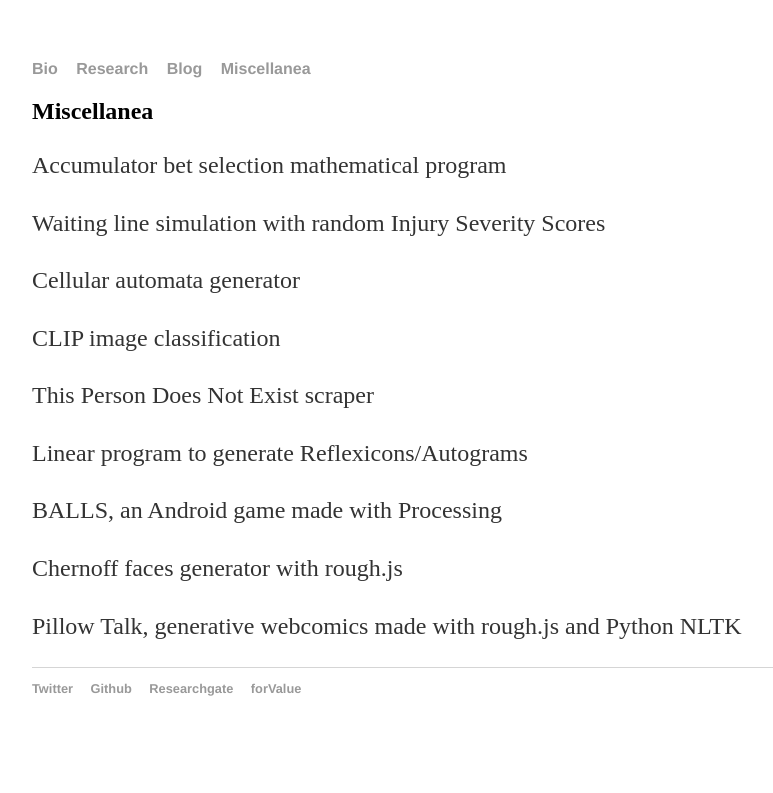
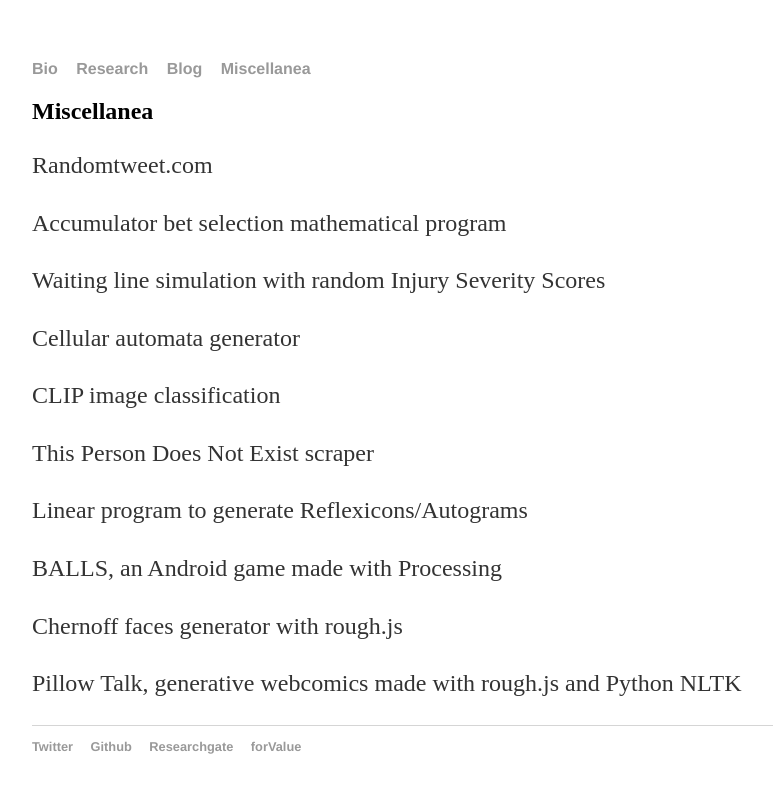
Before and after one commit to ndehouche/ndehouche.github.io, a Jekyll site: the page built from misc/index.html, in a window 1280 px wide. Shown: the top 793 px of the page, without its empty margins (160-933 px from the left). Built offline with Jekyll 4.4.1, drawn with Linux system fonts in a browser that asks for light colours.

Commit message:
Update index.html

```diff
--- a/misc/index.html
+++ b/misc/index.html
@@ -8,6 +8,10 @@
 
 
 
+    <div class="col-sm-4 cold-md-4">
+        <a   target="_blank"  href="http://randomtweet.com">
+        <p>Randomtweet.com</p></a>
+    </div>
 
   <div class="col-sm-4 cold-md-4">
         <a   target="_blank"  href="http://github.com/ndehouche/accumulator">
```
